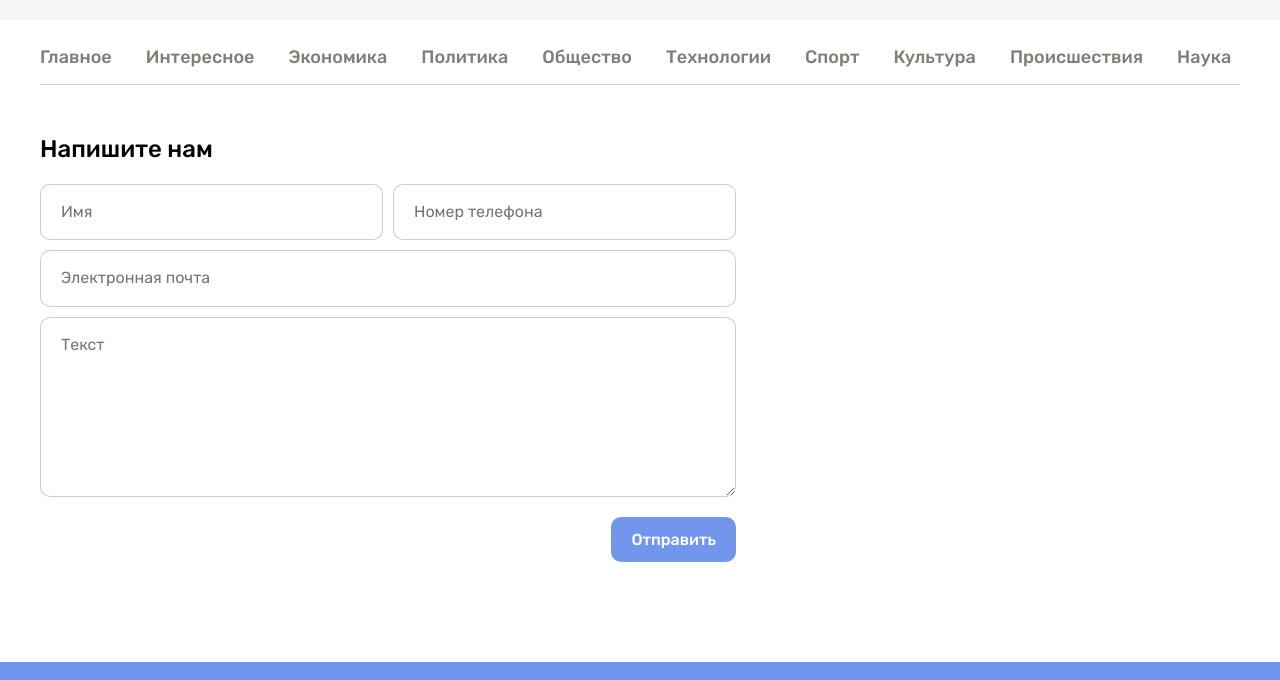
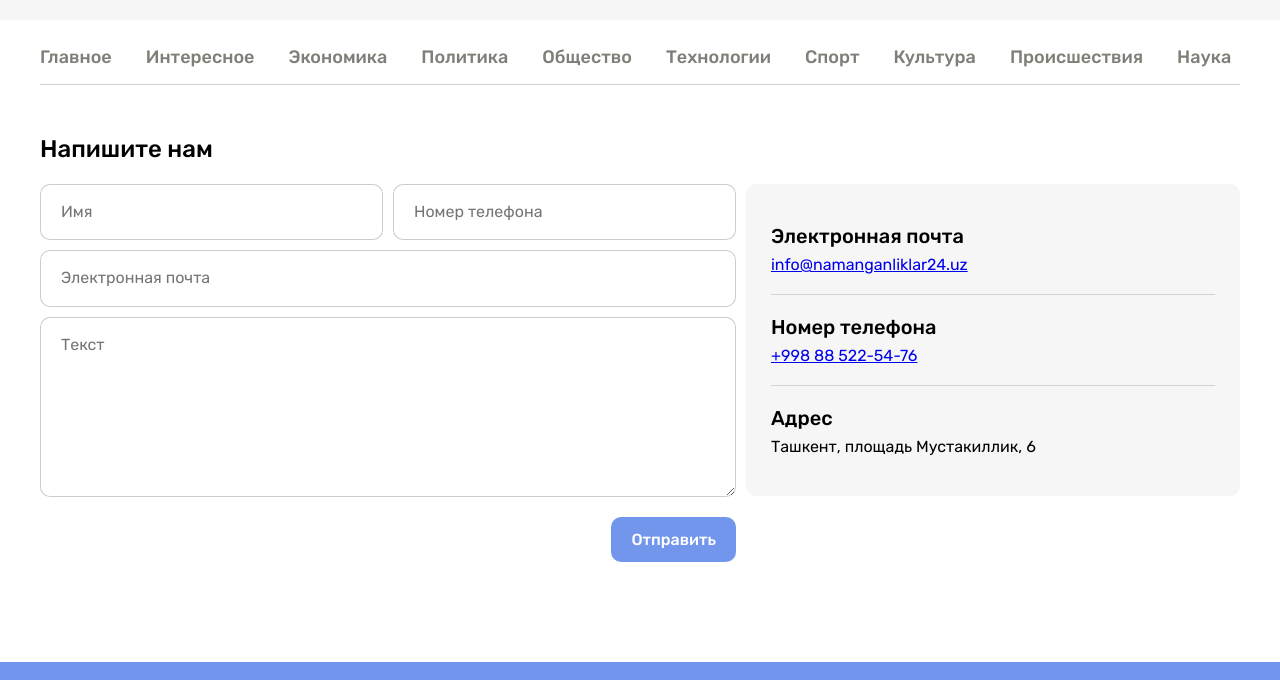
Before and after one commit to thatissukhrob/n24-promo, a plain HTML site: page contact.html in a window 1280 px wide. Shown: the part 85-765 px from the top of the page. Drawn offline with Linux system fonts and the light colour scheme.

Commit message:
complete contact form

```diff
--- a/contact.html
+++ b/contact.html
@@ -99,7 +99,7 @@
  <main class="main-content">
   <div class="container">
 
-   <div class="contact-page">
+   <di v class="contact-page">
     <h1 class="contact-page-heading">Напишите нам</h1>
 
     <div class="contact-page-content">
@@ -124,6 +124,23 @@
       <button class="button button-primary contact-page-form-submit" type="submit">Отправить</button>
 
      </form>
+
+     <div class="contact-page-info">
+      <dl class="contact-page-definition-card definitions-card">
+       <div class="definitions-card-item">
+        <dt class="definitions-card-title">Электронная почта</dt>
+        <dd class="definitions-card-value"><a href="mailto:info@namanganliklar24.uz?subject=N24.uz%20saytidan%20xabar">info@namanganliklar24.uz</a></dd>
+       </div>
+       <div class="definitions-card-item">
+        <dt class="definitions-card-title">Номер телефона</dt>
+        <dd class="definitions-card-value"><a href="tel:+998885225476">+998 88 522-54-76</a></dd>
+       </div>
+       <div class="definitions-card-item">
+        <dt class="definitions-card-title">Адрес</dt>
+        <dd class="definitions-card-value">Ташкент, площадь Мустакиллик, 6 </dd>
+       </div>
+      </dl>
+     </div>
     </div>
    </div>
 
--- a/css/styles.css
+++ b/css/styles.css
@@ -781,6 +781,14 @@ body{
   align-self: flex-end;
 }
 
+.contact-page-content{
+  display: flex;
+}
+
+.contact-page-info {
+  width: 494px;
+  margin-left: 10px;
+}
 
 /* FORM */
 
@@ -814,3 +822,39 @@ body{
   resize: vertical;
   min-height: 180px;
 }
+
+
+/* DEFINITIONS-CARD */
+
+.contact-page-definition-card {
+}
+
+.definitions-card {
+  background-color: #f6f6f6;
+  color: #000;
+  margin: 0;
+  padding: 20px 25px;
+  border-radius: 10px;
+}
+
+.definitions-card-item {
+  padding-top: 20px;
+  padding-bottom: 20px;
+}
+
+.definitions-card-item:not(:last-child){
+  border-bottom: 1px solid #d2d2d2;
+}
+
+.definitions-card-title {
+  margin-bottom: 7px;
+  font-size: 20px;
+  line-height: 24px;
+  font-weight: 500;
+}
+
+.definitions-card-value {
+  margin: 0;
+  font-size: 16px;
+  line-height: 19px;
+}
```
